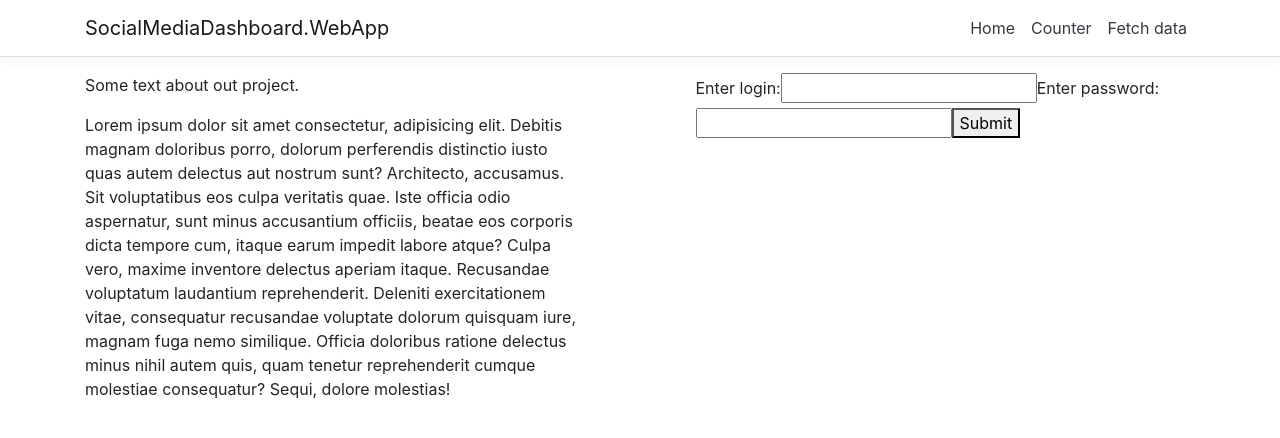
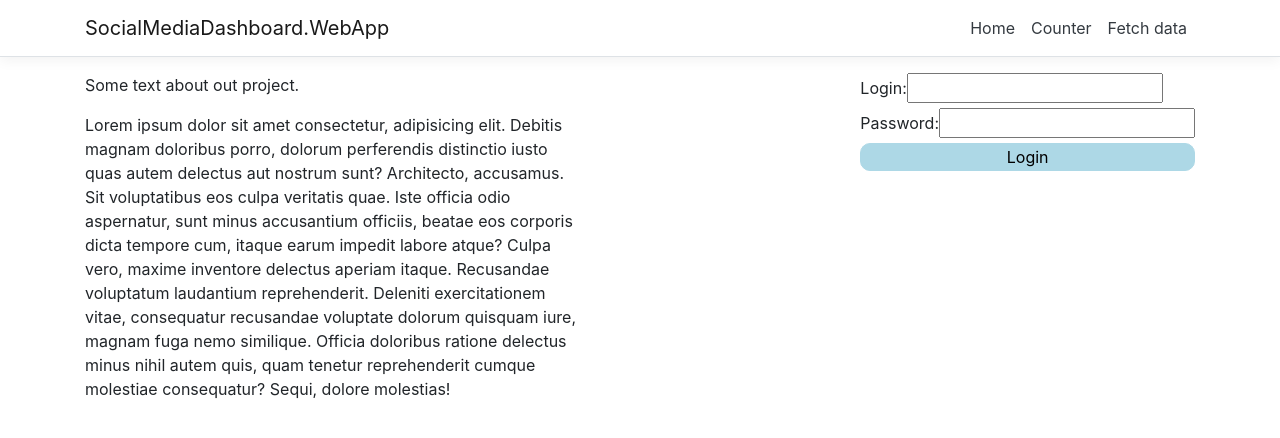
Before and after one commit to MikhailMasny/social-media-dashboard, a React (Create React App) app in the folder src/SocialMediaDashboard.WebApp/ClientApp/: page / in a window 1280 px wide. Shown: the top 438 px of the page. Built offline with nearby package versions, Linux system fonts and the light colour scheme.

Commit message:
feat: add base input/label component

```diff
--- /dev/null
+++ b/src/SocialMediaDashboard.WebApp/ClientApp/src/baseComponents/baseInput/index.tsx
@@ -0,0 +1,57 @@
+import React, { Component } from "react";
+import BaseLabel from "../baseLabel";
+
+export enum InputTypes {
+	text = "text",
+	password = "password"
+}
+
+interface BaseInputInterface {
+
+    /**
+     * Text of label near the input.
+     */
+	labelText: string | undefined
+
+    /**
+     * Input type. (e.g. text/password)
+     */
+	inputType: InputTypes,
+
+    /**
+     * Input event.
+     */
+	onInput: (event: React.FormEvent<HTMLInputElement>) => void,
+
+    /**
+     * Default input value.
+     */
+	defaultInputValue: string | undefined
+}
+
+class BaseInput extends Component<BaseInputInterface> {
+	public static defaultProps = {
+		labelText: undefined,
+		defaultInputValue: undefined,
+	}
+
+	render() {
+		const {
+			labelText,
+			inputType,
+			onInput,
+			defaultInputValue
+		} = this.props;
+		return (
+			<>
+				{labelText !== undefined ? <BaseLabel labelText={labelText}></BaseLabel> : null}
+				<input defaultValue={defaultInputValue} type={inputType} onInput={onInput} />
+			</>
+		);
+	}
+	test(): (event: React.FormEvent<HTMLInputElement>) => void {
+		throw new Error("Method not implemented.");
+	}
+}
+
+export default BaseInput;
--- /dev/null
+++ b/src/SocialMediaDashboard.WebApp/ClientApp/src/baseComponents/baseLabel/index.tsx
@@ -0,0 +1,16 @@
+import React, { Component } from "react";
+
+interface BaseLabelInterface {
+	labelText: string
+}
+
+class BaseLabel extends Component<BaseLabelInterface> {
+	render() {
+		const { labelText } = this.props;
+		return (
+			<label>{labelText}</label>
+		);
+	}
+}
+
+export default BaseLabel;
--- a/src/SocialMediaDashboard.WebApp/ClientApp/src/components/autorisation/index.tsx
+++ b/src/SocialMediaDashboard.WebApp/ClientApp/src/components/autorisation/index.tsx
@@ -4,15 +4,14 @@ import { ApplicationState } from "../../store";
 import { AurorisationState } from "./reducer";
 import { actionCreators } from "./actions";
 
+import BaseInput, { InputTypes } from "../../baseComponents/baseInput";
+
+import "./styles/auth.scss";
+import BaseLabel from "../../baseComponents/baseLabel";
+
 type AutorisationProps =
 	AurorisationState &
 	typeof actionCreators;
-
-enum InputTypes {
-	Text = "Text",
-	Password = "Password"
-}
-
 export class Autorisation extends Component<AutorisationProps> {
 	constructor(props: Readonly<AutorisationProps>) {
 		super(props);
@@ -30,23 +29,24 @@ export class Autorisation extends Component<AutorisationProps> {
 			<React.Fragment>
 				{isLoggedIn ?
 					(
-						<>
-							<label>You are logged in!</label>
+						<div className="authContainer">
+							<div className="authLabelContainer">
+								<BaseLabel labelText="You are logged in!"></BaseLabel>
 								<button onClick={(event) => this.onLogoutSubmit(event)}>Logout</button>
-						</>
+							</div>
+						</div>
 					)
 					:
 					(
-						<>
-							<label>Enter login:</label>
-							<input type={InputTypes.Text} onInput={(event) => this.onInput(InputTypes.Text, event)}></input>
-							<label>Enter password:</label>
-							<input type={InputTypes.Password} onInput={(event) => this.onInput(InputTypes.Password, event)}></input>
-							<button onClick={(event) => this.onLoginSubmit(event)}>Submit</button>
-						</>
+						<div className="authContainer">
+							<BaseInput labelText="Login:" onInput={(event) => this.onLoginInput(event)} inputType={InputTypes.text} />
+							<div className="authLabelContainer">
+								<BaseInput labelText="Password:" onInput={(event) => this.onPasswordInput(event)} inputType={InputTypes.password} />
+							</div>
+							<button className="authSumbitButtom" onClick={(event) => this.onLoginSubmit(event)}>Login</button>
+						</div>
 					)
 				}
-
 			</React.Fragment>
 		);
 	}
@@ -63,23 +63,20 @@ export class Autorisation extends Component<AutorisationProps> {
 		this.props.onLogOut();
 	}
 
-	onInput(type: InputTypes, event: React.FormEvent<HTMLInputElement>) {
+	onLoginInput(event: React.FormEvent<HTMLInputElement>) {
 		const newValue = (event.target as HTMLTextAreaElement).value;
-		switch (type) {
-		case InputTypes.Text: {
 		this.setState({
 			login: newValue
 		});
-			break;
 	}
-		case InputTypes.Password: {
+
+	onPasswordInput(event: React.FormEvent<HTMLInputElement>) {
+		const newValue = (event.target as HTMLTextAreaElement).value;
 		this.setState({
 			password: newValue
 		});
-			break;
 	}
-		}
-	}
+
 }
 
 export default connect(
--- a/src/SocialMediaDashboard.WebApp/ClientApp/src/components/autorisation/reducer.ts
+++ b/src/SocialMediaDashboard.WebApp/ClientApp/src/components/autorisation/reducer.ts
@@ -33,3 +33,4 @@ export const reducer: Reducer<AurorisationState> = (state: AurorisationState | u
 			return state;
 	}
 };
+export default reducer;
--- /dev/null
+++ b/src/SocialMediaDashboard.WebApp/ClientApp/src/components/autorisation/styles/auth.scss
@@ -0,0 +1,23 @@
+.authContainer {
+    .authLabelContainer {
+        .authInputLabel {
+            width: 80px;
+            text-align: center;
+            display: inline-block;
+        }
+    }
+    .authSumbitButtom {
+        background-color: lightblue;
+        border: 1px solid lightblue;
+        border-radius: 10px;
+        width: 100%;
+        &:focus {
+            border: 1px solid blue;
+        }
+        &:active {
+            color: white;
+            border: 1px solid lightblue;
+            background-color: blue;
+        }
+    }
+}
--- a/src/SocialMediaDashboard.WebApp/ClientApp/src/components/home/index.tsx
+++ b/src/SocialMediaDashboard.WebApp/ClientApp/src/components/home/index.tsx
@@ -10,7 +10,7 @@ const Home = () => (
 		<div className="aboutContainer">
 			<About />
 		</div>
-		<div className="authContainer">
+		<div className="auth">
 			<Autorisation />
 		</div>
 	</div>
--- a/src/SocialMediaDashboard.WebApp/ClientApp/src/components/home/styles/home.scss
+++ b/src/SocialMediaDashboard.WebApp/ClientApp/src/components/home/styles/home.scss
@@ -1,9 +1,9 @@
 .aboutContainer {
-    float: left;
-    max-width: 45%;
+	float: left;
+	max-width: 45%;
 }
 
-.authContainer {
-    float: right;
-    max-width: 45%;
+.auth {
+	float: right;
+	max-width: 45%;
 }
```
Also changed, not shown: src/SocialMediaDashboard.WebApp/ClientApp/.eslintrc.json, src/SocialMediaDashboard.WebApp/ClientApp/package.json (indentation only), src/SocialMediaDashboard.WebApp/ClientApp/src/components/autorisation/actionTypes.ts (indentation only), src/SocialMediaDashboard.WebApp/ClientApp/src/registerServiceWorker.ts (indentation only). Lines whose indentation alone changed are shown as unchanged.
